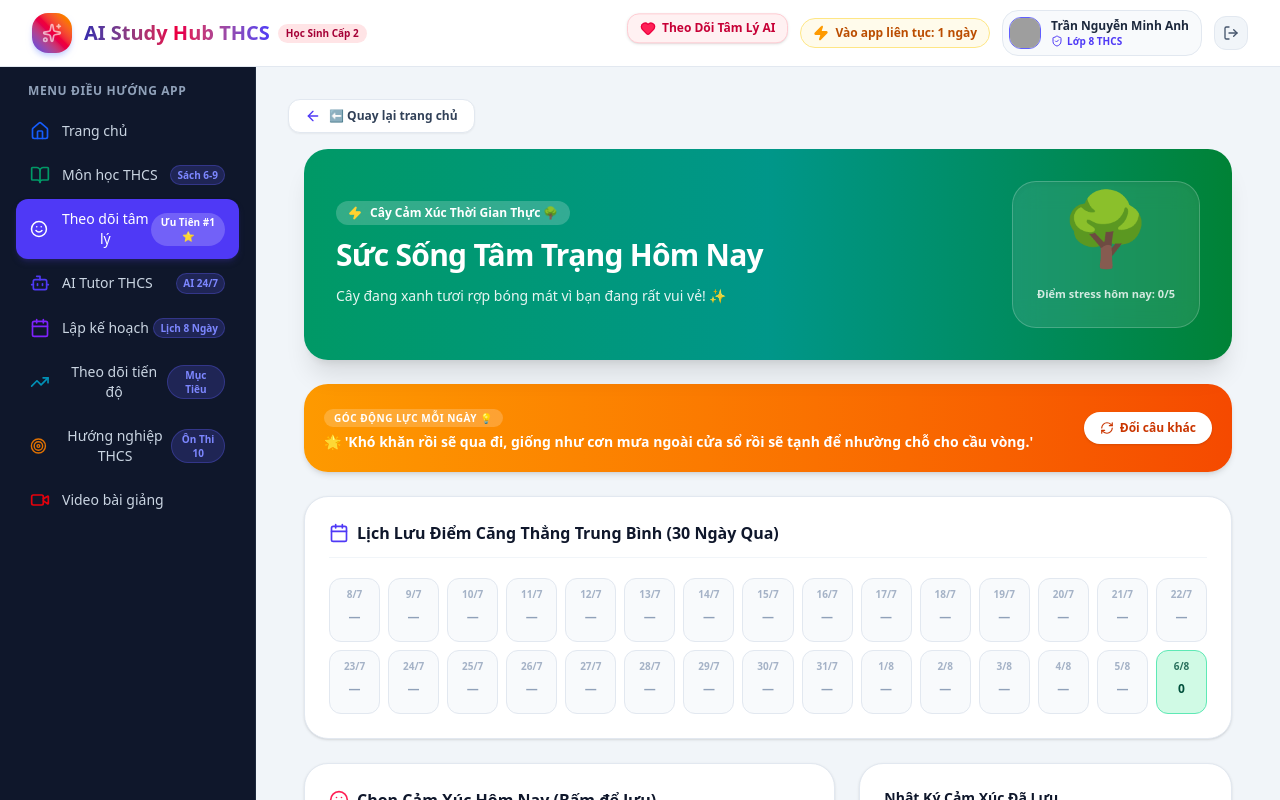
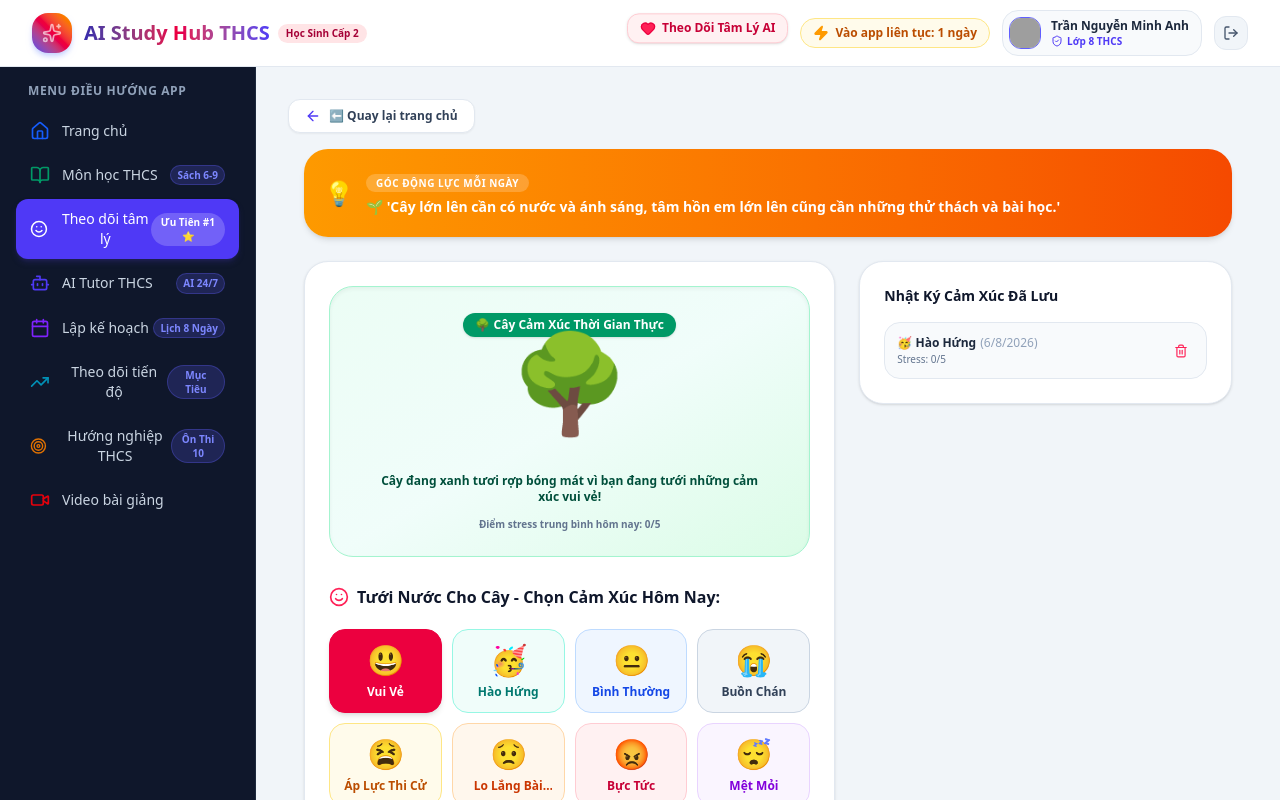
Before and after one commit to vananhtranphan-beep/app-hoc-tap-1, a React (Vite) app: page / in a window 1280 px wide. Both pictures are taken after a click on the button "Theo Dõi Tâm Lý AI". Shown: the top 800 px of the page. Built offline with nearby package versions, Linux system fonts and the light colour scheme; grey boxes are pictures that could not be loaded.

Commit message:
Update MoodTrackerView.tsx

```diff
--- a/src/components/MoodTrackerView.tsx
+++ b/src/components/MoodTrackerView.tsx
@@ -1,5 +1,5 @@
 import React, { useState, useEffect } from "react";
-import { Smile, Sparkles, Calendar, Trash2, Zap, MessageSquare, RefreshCw, Send } from "lucide-react";
+import { Smile, Sparkles, Calendar, Trash2, Zap, MessageSquare, Send, Heart } from "lucide-react";
 import { MoodLog } from "../types";
 
 export const MOOD_OPTIONS = [
@@ -74,13 +74,18 @@ export const MoodTrackerView: React.FC<MoodTrackerViewProps> = ({ userId }) => {
     return {};
   });
 
-  // State cho phần Quote động lực
-  const [quoteIdx, setQuoteIdx] = useState(0);
+  // Tự động random câu nói khích lệ mỗi khi load trang
+  const [randomQuote, setRandomQuote] = useState("");
 
-  // State cho phần AI tâm sự
+  useEffect(() => {
+    const randomIndex = Math.floor(Math.random() * MOTIVATIONAL_QUOTES.length);
+    setRandomQuote(MOTIVATIONAL_QUOTES[randomIndex]);
+  }, []);
+
+  // State AI tâm sự
   const [chatInput, setChatInput] = useState("");
   const [chatMessages, setChatMessages] = useState<{ sender: 'user' | 'ai'; text: string }[]>([
-    { sender: 'ai', text: 'Chào em! Hôm nay ở trường thế giới của em có chuyện gì vui hoặc áp lực không? Hãy kể cho AI nghe nhé! 🌳✨' }
+    { sender: 'ai', text: 'Chào em! Hôm nay ở trường thế giới của em có chuyện gì vui hoặc áp lực không? Hãy kể cho AI nghe nhé! 🌸✨' }
   ]);
   const [isChatting, setIsChatting] = useState(false);
 
@@ -128,36 +133,27 @@ export const MoodTrackerView: React.FC<MoodTrackerViewProps> = ({ userId }) => {
     setLogs(logs.filter((l) => l.id !== id));
   };
 
-  const handleNextQuote = () => {
-    setQuoteIdx((prev) => (prev + 1) % MOTIVATIONAL_QUOTES.length);
-  };
-
-  // Tính điểm stress hôm nay để quyết định độ xanh của cây cảm xúc
+  // Tính điểm stress hôm nay để đổi trạng thái cây
   const todayStr = new Date().toLocaleDateString("vi-VN");
   const todaySummary = dailySummaries[todayStr];
   const todayAvgStress = todaySummary ? todaySummary.avgStress : 0;
 
-  // Xác định trạng thái hình ảnh và hoạt ảnh cho cây cảm xúc
   let treeEmoji = "🌳";
-  let treeStatusText = "Cây đang xanh tươi rợp bóng mát vì bạn đang rất vui vẻ! ✨";
-  let treeBgColor = "from-emerald-600 via-teal-600 to-green-700";
+  let treeStatusText = "Cây đang xanh tươi rợp bóng mát vì bạn đang tưới những cảm xúc vui vẻ!";
   let treeAnimation = "animate-bounce";
 
   if (todaySummary && todaySummary.moodCount > 0) {
     if (todayAvgStress >= 4) {
       treeEmoji = "🥀";
-      treeStatusText = "Cây đang hơi héo vì hôm nay bạn gặp nhiều áp lực và căng thẳng. Hãy thả lỏng nhé!";
-      treeBgColor = "from-rose-800 via-amber-900 to-slate-900";
+      treeStatusText = "Cây đang hơi héo úa vì hôm nay bạn gặp nhiều căng thẳng. Hãy tưới nước bằng những cảm xúc tích cực nhé!";
       treeAnimation = "animate-pulse";
     } else if (todayAvgStress >= 2) {
       treeEmoji = "🪴";
-      treeStatusText = "Cây bình thường ổn định. Hãy tưới thêm niềm vui để cây xanh tốt hơn nữa nhé!";
-      treeBgColor = "from-teal-700 via-blue-800 to-slate-900";
+      treeStatusText = "Cây đang lớn lên ổn định. Hãy chọn thêm cảm xúc tích cực để cây xanh tốt hơn!";
       treeAnimation = "";
     }
   }
 
-  // Gửi tin nhắn tâm sự với AI
   const handleSendChat = (e: React.FormEvent) => {
     e.preventDefault();
     if (!chatInput.trim()) return;
@@ -168,12 +164,12 @@ export const MoodTrackerView: React.FC<MoodTrackerViewProps> = ({ userId }) => {
     setIsChatting(true);
 
     setTimeout(() => {
-      let aiReply = "AI luôn ở đây lắng nghe em. Mọi chuyện rồi sẽ ổn thôi, hãy hít thở thật sâu và cố gắng hết mình nhé! 💚";
+      let aiReply = "AI luôn ở đây lắng nghe em. Mọi chuyện rồi sẽ ổn thôi, hãy hít thở thật sâu và tự tin lên nhé! 💖";
       const lower = userText.toLowerCase();
       if (lower.includes("buồn") || lower.includes("chán") || lower.includes("áp lực") || lower.includes("thi")) {
-        aiReply = "Thương em quá! Áp lực học tập cấp THCS đôi khi rất nặng nề. Em hãy tạm gác sách vở lại 15 phút, nghe một bản nhạc yêu thích hoặc đi dạo để xả stress nha. Em đã làm rất tốt rồi!";
+        aiReply = "Thương em quá! Áp lực học tập đôi khi rất nặng nề. Em hãy tạm gác sách vở lại 15 phút, nghe một bản nhạc yêu thích hoặc đi dạo để xả stress nha. Em đã làm rất tốt rồi!";
       } else if (lower.includes("vui") || lower.includes("tuyệt") || lower.includes("hào hứng")) {
-        aiReply = "Tuyệt vời quá! Năng lượng tích cực của em hôm nay thực sự tỏa sáng. Hãy giữ vững tinh thần này để chinh phục mọi mục tiêu học tập nhé! 🎉";
+        aiReply = "Tuyệt vời quá! Năng lượng tích cực của em hôm nay thực sự tỏa sáng. Hãy giữ vững tinh thần này nhé! 🎉";
       }
 
       setChatMessages((prev) => [...prev, { sender: 'ai', text: aiReply }]);
@@ -185,51 +181,109 @@ export const MoodTrackerView: React.FC<MoodTrackerViewProps> = ({ userId }) => {
 
   return (
     <div className="space-y-6 pb-12 max-w-6xl mx-auto px-4">
-      {/* Banner & Cây Cảm Xúc Sinh Động */}
-      <div className={`p-6 sm:p-8 rounded-3xl bg-gradient-to-r ${treeBgColor} text-white shadow-xl relative overflow-hidden transition-all duration-700`}>
-        <div className="relative z-10 flex flex-col md:flex-row items-center justify-between gap-6">
-          <div className="space-y-3 max-w-xl text-center md:text-left">
-            <div className="inline-flex items-center gap-2 px-3 py-1 rounded-full bg-white/20 text-white text-xs font-bold backdrop-blur-md">
-              <Zap className="w-3.5 h-3.5 fill-amber-300 text-amber-300" />
-              <span>Cây Cảm Xúc Thời Gian Thực 🌳</span>
-            </div>
-            <h2 className="text-2xl sm:text-3xl font-extrabold tracking-tight">
-              Sức Sống Tâm Trạng Hôm Nay
-            </h2>
-            <p className="text-xs sm:text-sm text-white/90 font-medium leading-relaxed">
-              {treeStatusText}
-            </p>
-          </div>
-
-          {/* Hình cây cảm xúc chuyển động sinh động */}
-          <div className="flex flex-col items-center justify-center p-6 rounded-3xl bg-white/10 backdrop-blur-md border border-white/20 shadow-inner">
-            <div className={`text-6xl sm:text-7xl ${treeAnimation} transition-transform duration-500 select-none`}>
-              {treeEmoji}
-            </div>
-            <span className="text-[11px] font-bold mt-2 text-white/80">
-              Điểm stress hôm nay: {todayAvgStress}/5
-            </span>
-          </div>
+      {/* Kho câu nói khích lệ tự động đổi mỗi khi vào */}
+      <div className="p-5 rounded-3xl bg-gradient-to-r from-amber-500 to-orange-600 text-white shadow-md flex items-center gap-3">
+        <span className="text-2xl">💡</span>
+        <div className="space-y-0.5">
+          <span className="text-[10px] font-extrabold px-2.5 py-0.5 rounded-full bg-white/20 uppercase tracking-wider">
+            Góc Động Lực Mỗi Ngày
+          </span>
+          <p className="text-xs sm:text-sm font-bold pt-1">
+            {randomQuote}
+          </p>
         </div>
       </div>
 
-      {/* Kho Câu Nói Khích Lệ (Bấm nút đổi câu) */}
-      <div className="p-5 rounded-3xl bg-gradient-to-r from-amber-500 to-orange-600 text-white shadow-md flex flex-col sm:flex-row items-center justify-between gap-4">
-        <div className="space-y-1 text-center sm:text-left">
-          <span className="text-[10px] font-extrabold px-2.5 py-0.5 rounded-full bg-white/20 uppercase tracking-wider">
-            Góc Động Lực Mỗi Ngày 💡
-          </span>
-          <p className="text-xs sm:text-sm font-bold pt-1">
-            {MOTIVATIONAL_QUOTES[quoteIdx]}
-          </p>
+      {/* CHỌN CẢM XÚC VÀ CÂY TO NẰM NGAY TRÊN ĐÓ */}
+      <div className="grid grid-cols-1 lg:grid-cols-12 gap-6">
+        <div className="lg:col-span-7 space-y-6">
+          <div className="p-6 rounded-3xl bg-white border border-slate-200 shadow-sm space-y-5">
+
+            {/* CÁI CÂY TO SINH ĐỘNG NẰM TRÊN ĐỐNG EMOJI */}
+            <div className="p-6 rounded-3xl bg-gradient-to-br from-emerald-50 via-teal-50 to-green-100 border border-emerald-200 text-center space-y-3 shadow-inner">
+              <div className="inline-flex items-center gap-1.5 px-3 py-1 rounded-full bg-emerald-600 text-white text-xs font-bold shadow-sm">
+                <span>🌳 Cây Cảm Xúc Thời Gian Thực</span>
+              </div>
+
+              {/* Cây chuyển động to */}
+              <div className={`text-7xl sm:text-8xl ${treeAnimation} transition-transform duration-500 select-none py-2`}>
+                {treeEmoji}
+              </div>
+
+              <p className="text-xs font-bold text-emerald-900 px-4">
+                {treeStatusText}
+              </p>
+              <span className="text-[10px] font-extrabold text-slate-500 block">
+                Điểm stress trung bình hôm nay: {todayAvgStress}/5
+              </span>
+            </div>
+
+            <h3 className="font-extrabold text-slate-900 text-base flex items-center gap-2 pt-2">
+              <Smile className="w-5 h-5 text-rose-500" />
+              <span>Tưới Nước Cho Cây - Chọn Cảm Xúc Hôm Nay:</span>
+            </h3>
+
+            <div className="grid grid-cols-2 sm:grid-cols-4 gap-2.5">
+              {MOOD_OPTIONS.map((m) => {
+                const isSelected = selectedMoodObj.id === m.id;
+                return (
+                  <button
+                    key={m.id}
+                    onClick={() => setSelectedMoodObj(m)}
+                    className={`p-3 rounded-2xl border text-center transition cursor-pointer flex flex-col items-center gap-1.5 ${
+                      isSelected ? "bg-rose-600 text-white border-rose-600 shadow-md font-bold" : `${m.bg} font-semibold`
+                    }`}
+                  >
+                    <span className="text-3xl">{m.emoji}</span>
+                    <span className="text-xs line-clamp-1">{m.label}</span>
+                  </button>
+                );
+              })}
+            </div>
+
+            <div className="space-y-2">
+              <label className="text-xs font-bold text-slate-700">Ghi chú thêm về tâm trạng:</label>
+              <input
+                type="text"
+                placeholder="Ví dụ: Hôm nay ôn thi toán rất tốt..."
+                value={note}
+                onChange={(e) => setNote(e.target.value)}
+                className="w-full px-3 py-2.5 rounded-xl bg-slate-50 border border-slate-200 text-xs focus:outline-none"
+              />
+            </div>
+
+            <button
+              onClick={handleAddLog}
+              className="w-full py-3.5 rounded-2xl bg-gradient-to-r from-emerald-600 to-teal-600 text-white font-extrabold text-xs sm:text-sm cursor-pointer shadow-md"
+            >
+              Lưu Cảm Xúc & Tưới Nước Cho Cây 💧🌳
+            </button>
+          </div>
         </div>
-        <button
-          onClick={handleNextQuote}
-          className="px-4 py-2 rounded-2xl bg-white text-orange-700 font-bold text-xs hover:bg-orange-50 transition cursor-pointer flex items-center gap-1.5 shadow-sm shrink-0"
-        >
-          <RefreshCw className="w-3.5 h-3.5" />
-          <span>Đổi câu khác</span>
-        </button>
+
+        <div className="lg:col-span-5 space-y-6">
+          <div className="p-6 rounded-3xl bg-white border border-slate-200 shadow-sm space-y-4">
+            <h3 className="font-extrabold text-slate-900 text-sm">Nhật Ký Cảm Xúc Đã Lưu</h3>
+            <div className="space-y-2.5 max-h-96 overflow-y-auto">
+              {logs.length === 0 ? (
+                <p className="text-xs text-slate-400 text-center py-6">Chưa có nhật ký cảm xúc nào.</p>
+              ) : (
+                logs.map((log) => (
+                  <div key={log.id} className="p-3 rounded-2xl bg-slate-50 border border-slate-200 flex items-center justify-between text-xs">
+                    <div>
+                      <span className="font-extrabold">{log.emoji} {log.mood}</span>
+                      <span className="text-slate-400 ml-1">({log.date})</span>
+                      <p className="text-[10px] text-slate-500 mt-0.5">Stress: {log.stressLevel}/5</p>
+                    </div>
+                    <button onClick={() => handleDeleteLog(log.id)} className="text-rose-500 cursor-pointer p-1.5 hover:bg-rose-50 rounded-lg">
+                      <Trash2 className="w-3.5 h-3.5" />
+                    </button>
+                  </div>
+                ))
+              )}
+            </div>
+          </div>
+        </div>
       </div>
 
       {/* Lịch Lưu Điểm Căng Thẳng 30 Ngày */}
@@ -267,92 +321,20 @@ export const MoodTrackerView: React.FC<MoodTrackerViewProps> = ({ userId }) => {
         </div>
       </div>
 
-      {/* Chọn Cảm Xúc & Nhật Ký */}
-      <div className="grid grid-cols-1 lg:grid-cols-12 gap-6">
-        <div className="lg:col-span-7 space-y-6">
-          <div className="p-6 rounded-3xl bg-white border border-slate-200 shadow-sm space-y-5">
-            <h3 className="font-extrabold text-slate-900 text-base flex items-center gap-2">
-              <Smile className="w-5 h-5 text-rose-500" />
-              <span>Chọn Cảm Xúc Hôm Nay (Bấm để lưu)</span>
-            </h3>
-
-            <div className="grid grid-cols-2 sm:grid-cols-4 gap-2.5">
-              {MOOD_OPTIONS.map((m) => {
-                const isSelected = selectedMoodObj.id === m.id;
-                return (
-                  <button
-                    key={m.id}
-                    onClick={() => setSelectedMoodObj(m)}
-                    className={`p-3 rounded-2xl border text-center transition cursor-pointer flex flex-col items-center gap-1.5 ${
-                      isSelected ? "bg-rose-600 text-white border-rose-600 shadow-md font-bold" : `${m.bg} font-semibold`
-                    }`}
-                  >
-                    <span className="text-3xl">{m.emoji}</span>
-                    <span className="text-xs line-clamp-1">{m.label}</span>
-                  </button>
-                );
-              })}
-            </div>
-
-            <div className="space-y-2">
-              <label className="text-xs font-bold text-slate-700">Ghi chú thêm về tâm trạng:</label>
-              <input
-                type="text"
-                placeholder="Ví dụ: Hôm nay thi toán rất tốt..."
-                value={note}
-                onChange={(e) => setNote(e.target.value)}
-                className="w-full px-3 py-2.5 rounded-xl bg-slate-50 border border-slate-200 text-xs focus:outline-none"
-              />
-            </div>
-
-            <button
-              onClick={handleAddLog}
-              className="w-full py-3.5 rounded-2xl bg-gradient-to-r from-emerald-600 to-teal-600 text-white font-extrabold text-xs sm:text-sm cursor-pointer shadow-md"
-            >
-              Lưu Cảm Xúc & Tưới Mát Cho Cây 🌳
-            </button>
-          </div>
-        </div>
-
-        <div className="lg:col-span-5 space-y-6">
-          <div className="p-6 rounded-3xl bg-white border border-slate-200 shadow-sm space-y-4">
-            <h3 className="font-extrabold text-slate-900 text-sm">Nhật Ký Cảm Xúc Đã Lưu</h3>
-            <div className="space-y-2.5 max-h-72 overflow-y-auto">
-              {logs.length === 0 ? (
-                <p className="text-xs text-slate-400 text-center py-6">Chưa có nhật ký cảm xúc nào.</p>
-              ) : (
-                logs.map((log) => (
-                  <div key={log.id} className="p-3 rounded-2xl bg-slate-50 border border-slate-200 flex items-center justify-between text-xs">
-                    <div>
-                      <span className="font-extrabold">{log.emoji} {log.mood}</span>
-                      <span className="text-slate-400 ml-1">({log.date})</span>
-                      <p className="text-[10px] text-slate-500 mt-0.5">Stress: {log.stressLevel}/5</p>
-                    </div>
-                    <button onClick={() => handleDeleteLog(log.id)} className="text-rose-500 cursor-pointer p-1.5 hover:bg-rose-50 rounded-lg">
-                      <Trash2 className="w-3.5 h-3.5" />
-                    </button>
-                  </div>
-                ))
-              )}
-            </div>
-          </div>
-        </div>
-      </div>
-
-      {/* GÓC AI TÂM SỰ (CHATBOT THÂN THIỆN) */}
-      <div className="p-6 rounded-3xl bg-white border border-slate-200 shadow-sm space-y-4">
-        <h3 className="font-extrabold text-slate-900 text-base flex items-center gap-2 border-b border-slate-100 pb-3">
-          <MessageSquare className="w-5 h-5 text-indigo-600" />
-          <span>Góc AI Tâm Sự & Gỡ Rối Tinh Tần 🤖💚</span>
+      {/* GÓC AI TÂM SỰ (MÀU HỒNG NHẠT ẤM ÁP) */}
+      <div className="p-6 rounded-3xl bg-gradient-to-br from-pink-50 via-rose-50 to-purple-50 border border-pink-200 shadow-sm space-y-4">
+        <h3 className="font-extrabold text-rose-950 text-base flex items-center gap-2 border-b border-pink-200/60 pb-3">
+          <Heart className="w-5 h-5 text-rose-500 fill-rose-500" />
+          <span>Góc AI Tâm Sự & Gỡ Rối Tinh Thần 🌸</span>
         </h3>
 
-        <div className="space-y-3 max-h-64 overflow-y-auto p-3 rounded-2xl bg-slate-50 border border-slate-200">
+        <div className="space-y-3 max-h-64 overflow-y-auto p-3 rounded-2xl bg-white/80 backdrop-blur-md border border-pink-100">
           {chatMessages.map((msg, idx) => (
             <div key={idx} className={`flex ${msg.sender === 'user' ? 'justify-end' : 'justify-start'}`}>
               <div className={`max-w-md p-3 rounded-2xl text-xs font-medium leading-relaxed ${
                 msg.sender === 'user'
-                  ? 'bg-indigo-600 text-white rounded-br-none'
-                  : 'bg-white text-slate-800 border border-slate-200 rounded-bl-none shadow-xs'
+                  ? 'bg-rose-600 text-white rounded-br-none'
+                  : 'bg-pink-100 text-rose-950 border border-pink-200 rounded-bl-none shadow-xs'
               }`}>
                 {msg.text}
               </div>
@@ -360,8 +342,8 @@ export const MoodTrackerView: React.FC<MoodTrackerViewProps> = ({ userId }) => {
           ))}
           {isChatting && (
             <div className="flex justify-start">
-              <div className="p-3 rounded-2xl bg-white border border-slate-200 text-xs text-slate-400 italic">
-                AI đang suy nghĩ và nhắn nhủ cùng em...
+              <div className="p-3 rounded-2xl bg-white border border-pink-200 text-xs text-rose-400 italic">
+                AI đang lắng nghe và nhắn nhủ cùng em...
               </div>
             </div>
           )}
@@ -373,11 +355,11 @@ export const MoodTrackerView: React.FC<MoodTrackerViewProps> = ({ userId }) => {
             placeholder="Tâm sự với AI về ngày hôm nay của em..."
             value={chatInput}
             onChange={(e) => setChatInput(e.target.value)}
-            className="flex-1 px-4 py-3 rounded-2xl bg-slate-100 border border-slate-200 text-xs focus:outline-none focus:border-indigo-500"
+            className="flex-1 px-4 py-3 rounded-2xl bg-white border border-pink-200 text-xs focus:outline-none focus:border-rose-400 text-slate-800 shadow-inner"
           />
           <button
             type="submit"
-            className="px-5 py-3 rounded-2xl bg-indigo-600 hover:bg-indigo-700 text-white font-bold text-xs transition cursor-pointer flex items-center gap-1.5 shadow-sm"
+            className="px-5 py-3 rounded-2xl bg-rose-600 hover:bg-rose-700 text-white font-bold text-xs transition cursor-pointer flex items-center gap-1.5 shadow-sm"
           >
             <span>Gửi</span>
             <Send className="w-3.5 h-3.5" />
```
